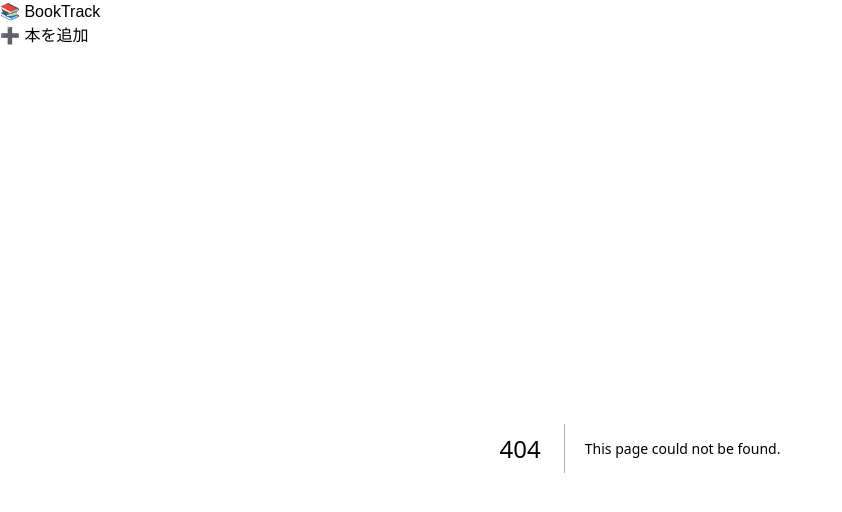
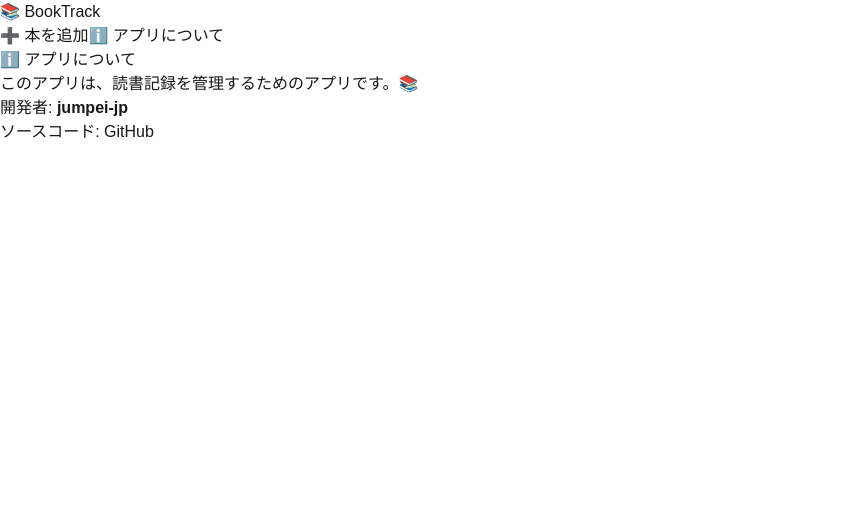
Before and after one commit to jumpei-jp/book-track, a Next.js app: page /about in a window 1280 px wide. Before the commit this address had no page. Shown: the top 512 px of the page, without its empty margins (0-842 px from the left). Built offline with nearby package versions, Linux system fonts and the light colour scheme.

Commit message:
feat: aboutページを作成

```diff
--- /dev/null
+++ b/src/app/about/page.tsx
@@ -0,0 +1,16 @@
+export default function AboutPage() {
+    return (
+      <div className="max-w-2xl mx-auto mt-8 p-4">
+        <h1 className="text-2xl font-bold">ℹ️ アプリについて</h1>
+        <p className="mt-4">
+          このアプリは、読書記録を管理するためのアプリです。📚
+        </p>
+        <p className="mt-2">
+          開発者: <strong>jumpei-jp</strong>
+        </p>
+        <p className="mt-2">
+          ソースコード: <a href="https://github.com/jumpei-jp/book-track" className="text-blue-600 hover:underline">GitHub</a>
+        </p>
+      </div>
+    );
+  }
--- a/src/components/Navbar.tsx
+++ b/src/components/Navbar.tsx
@@ -13,6 +13,9 @@ export default function Navbar() {
           <Link href="/books/new" className="hover:underline">
             ➕ 本を追加
           </Link>
+          <Link href="/about" className="hover:underline">
+            ℹ️ アプリについて
+          </Link>
         </div>
       </div>
     </nav>
```
